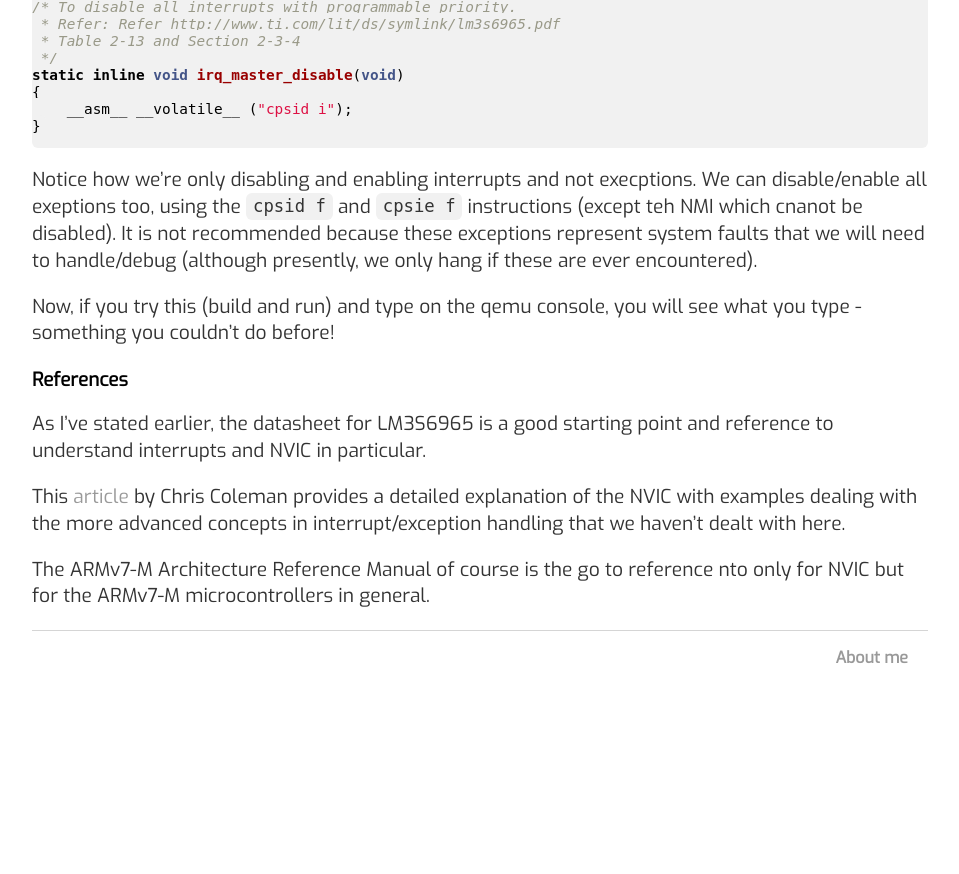
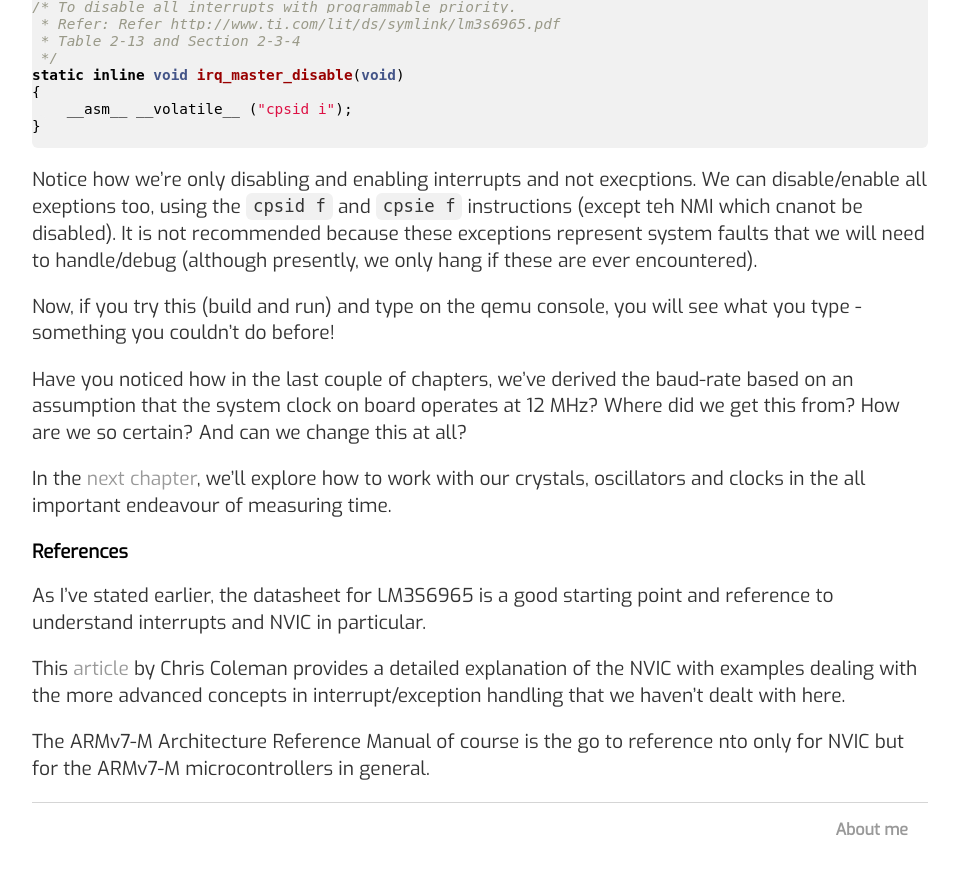
Before and after one commit to varun-venkatesh/varun-venkatesh.github.io, a Jekyll site: the page built from _posts/2020-10-29-bare-mtl-chapter3.md, in a window 1280 px wide and 900 px high, scrolled down 6751 px. Shown: the top 874 px of the window, without its empty margins (160-1119 px from the left). Built offline with Jekyll 4.4.1, drawn with Linux system fonts in a browser that asks for light colours; before the commit the page ends 7479 px from its top, so only the background shows below that.

Commit message:
Update 2020-10-29-bare-mtl-chapter3.md

```diff
--- a/_posts/2020-10-29-bare-mtl-chapter3.md
+++ b/_posts/2020-10-29-bare-mtl-chapter3.md
@@ -248,6 +248,10 @@ Notice how we're only disabling and enabling interrupts and not execptions. We c
 
 Now, if you try this (build and run) and type on the qemu console, you will see what you type - something you couldn't do before!
 
+Have you noticed how in the last couple of chapters, we've derived the baud-rate based on an assumption that the system clock on board operates at 12 MHz? Where did we get this from? How are we so certain? And can we change this at all?
+
+In the [next chapter](https://varun-venkatesh.github.io/2020/11/11/bare-mtl-chapter4.html), we'll explore how to work with our crystals, oscillators and clocks in the all important endeavour of measuring time.
+
 ### References
 
 As I've stated earlier, the datasheet for LM3S6965 is a good starting point and reference to understand interrupts and NVIC in particular.
```
